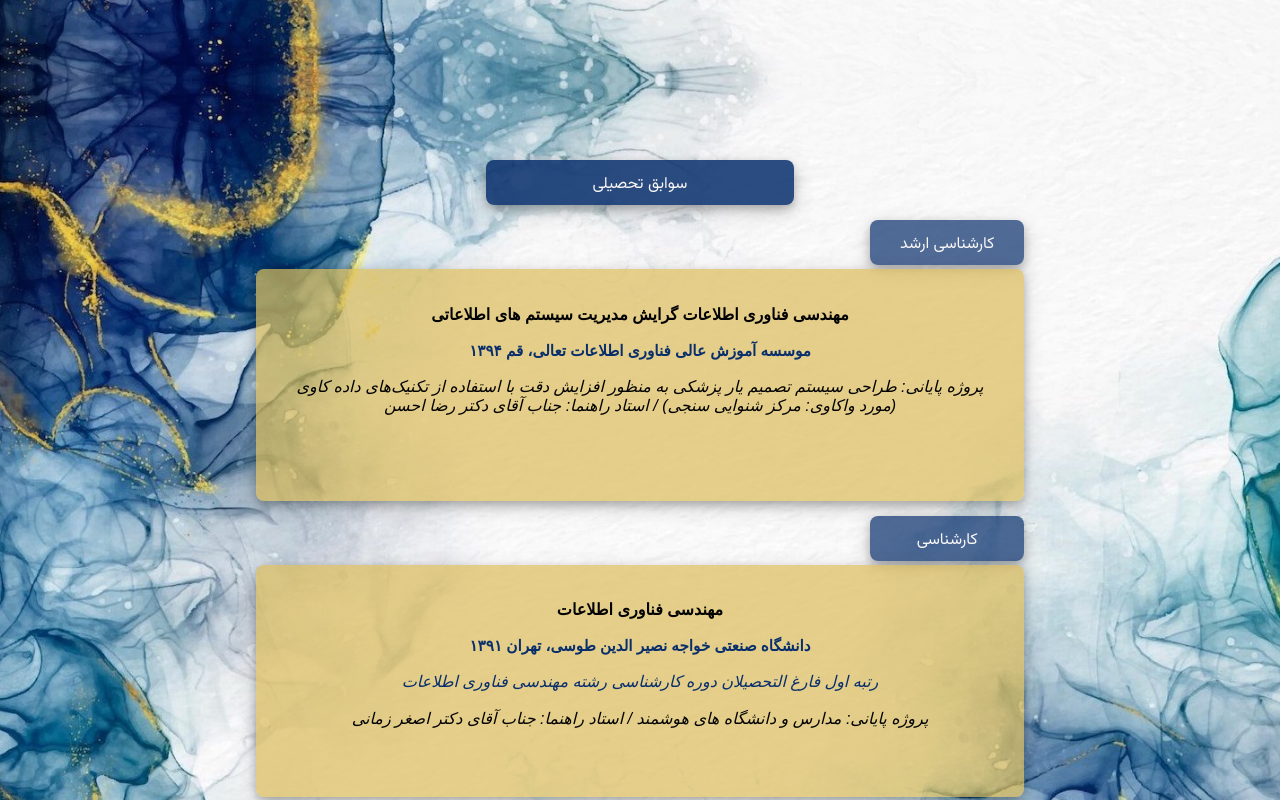
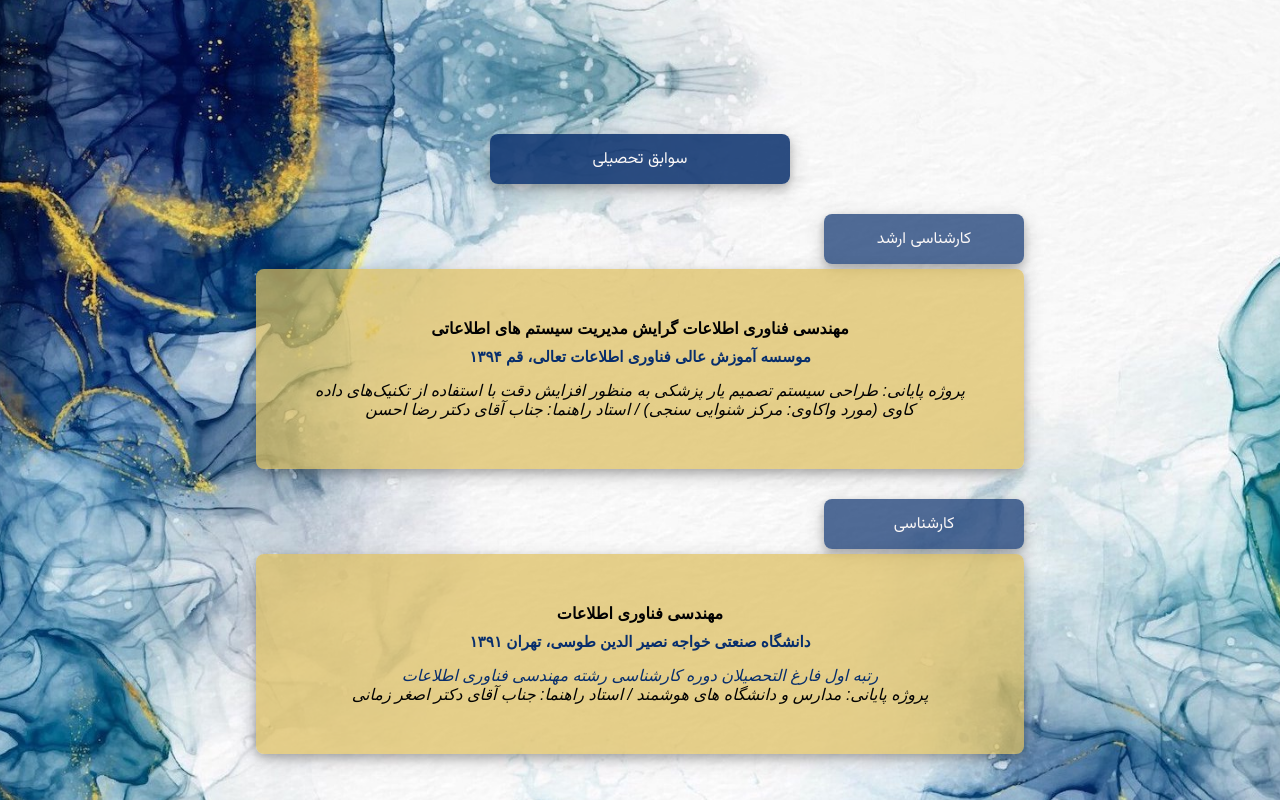
Before and after one commit to sasemanmanzar/Sara-Resume, a React (Create React App) app: page / in a window 1280 px wide. Shown: the part 720-1520 px from the top of the page. Built offline with nearby package versions, Linux system fonts and the light colour scheme.

Commit message:
page2 ok

```diff
--- a/src/Pages/One/One.js
+++ b/src/Pages/One/One.js
@@ -81,7 +81,7 @@ function One(){
 
     return(
         <div id='IdOne' className='one'>
-            {/* <div style={{color:"red"}}>{width} <br/> {height} <br/> old= <br/> {previousWidthValue.current} <br/> {previousHeightValue.current}</div>  */}
+            <div style={{color:"red"}}>{width} <br/> {height} <br/> old= <br/> {previousWidthValue.current} <br/> {previousHeightValue.current}</div>
 
             <div className='boxAll'>
               <div id="boxPicText" className='boxPicText'>
--- a/src/Pages/Two/Two.css
+++ b/src/Pages/Two/Two.css
@@ -18,100 +18,101 @@
 
 .boxPage2 {
     position: absolute;
+    display: grid;
+    align-content: center;
+    justify-items: center;
+    top:130%;
+    left: 50%;
+    transform: translate3d(-50%,-30%, 0);
+
     width: 60vw;
+
+    /* width: 60vw;
     height: 80vh;
     top: 110vh;
-    left: 20vw;
+    left: 20vw; */
+
     /* background-color: aqua; */
 }
 
 .smallBox1 {
-    /* position: absolute; */
     position: relative;
-    /* width: 30vw; */
-    /* height: 5vh; */
-    width: 40%;
-    height: 7%;
-    left: 30%;
-    /* margin-left: 10vw; */
+    display: grid;
+    align-content: center;
+    justify-items: center;
+    width: 300px;
+    height: 50px;
     background-color: rgba(8,46,108,0.85);
     box-shadow: 0 4px 8px 0 rgba(0, 0, 0, 0.2), 0 6px 20px 0 rgba(0, 0, 0, 0.19);
     border-radius: 8px;
+    color: #faf7f7;
 }
 
 .smallBox {
-    /* position: absolute; */
     position: relative;
-    /* width: 10vw;
-    height: 5vh; */
-    width: 20%;
-    height: 7%;
-    left: 80%;
-    /* top: 5%; */
+    display: grid;
+    align-content: center;
+    justify-items: center;
+    width: 200px;
+    height: 50px;
+    color: #faf7f7;
     background-color: rgba(8,46,108,0.7);
     box-shadow: 0 4px 8px 0 rgba(0, 0, 0, 0.2), 0 6px 20px 0 rgba(0, 0, 0, 0.19);
-    /* margin-left: 40vw; */
-    /* margin-top: 5vh; */
     border-radius: 8px;
-    margin-top: 2%;
-    margin-bottom: 0.5%;
+    /* margin-top: 2%; */
+    /* margin-bottom: 0.5%; */
+    margin-top: 30px;
+    margin-bottom: 5px;
+    left: 50%;
+    transform: translate3d(-50%,0, 0);
 }
 
 .box {
-    /* position: absolute; */
     position: relative;
+    display: grid;
+    align-content: center;
+    justify-items: center;
     overflow: scroll;
     background-color: rgba(220, 189, 90, 0.7);
     box-shadow: 0 4px 8px 0 rgba(0, 0, 0, 0.2), 0 6px 20px 0 rgba(0, 0, 0, 0.19);
-    /* width: 50vw; */
-    /* height: 20vh; */
-    /* margin-left: 25vw; */
-    /* margin-top: 1vh; */
     border-radius: 8px;
-    padding: 20px 0 20px 0;
     width: 100%;
-    height: 30%;
-    /* top: 6%; */
+    height: 200px;
+    text-align: center;
+    color: #020202;
+    font: 1em sans-serif;
+    margin-top: auto;
 }
 
-/* .top1 {margin-top: 15vh;}
-.top2 {margin-top: 25vh;}
-.top3 {margin-top: 31vh;}
-.top4 {margin-top: 61vh;}
-.top5 {margin-top: 67vh;} */
 
-.smallBox1 p ,
+
+/* .smallBox1 p ,
 .smallBox p {
     text-align: center;
     color: #faf7f7;
     margin-top: auto;
     padding-top: 12px;
+} */
 
-    /* position: relative;
-    color: aliceblue;
-    display: grid;
-    align-content: center;
-    justify-items: center; */
-}
-
-.box p {
-    /* text-align: right; */
+/* .box p {
     text-align: center;
     color: #020202;
     font: 1em sans-serif;
     margin-top: auto;
     padding: 1px 20px 1px 20px;
-}
+} */
 
 #subject{
-    padding-top: 15px;
     font-weight: bold;
+    padding-bottom: 10px;
+    /* padding-top: 40px; */
 }
 
 #university{
     color: rgb(8,46,108);
     font: 0.95em sans-serif;
     font-weight: bold;
+    padding-bottom: 15px;
 }
 
 #prise{
@@ -121,10 +122,22 @@
 
 #project{
     font-style: italic;
+    padding: 0 50px;
     /* color: rgb(8,46,108); */
 }
 
-@media screen and (max-width: 800px){
+@media screen and (max-width: 720px){
+    .boxPage2 {
+        width: 80vw;
+        transition: all 4s;
+    }
+  }
+  @media screen and (min-width: 720px){
+    .boxPage2{transition: all 4s;}
+  }
+
+
+/* @media screen and (max-width: 800px){
     .boxPage2 {
         width: 80vw;
         left: 10vw;
@@ -168,4 +181,4 @@
   }
   @media screen and (min-width: 450px){
     .boxPage2{transition: all 4s;}
-  }
+  } */
--- a/src/Pages/Two/Two.js
+++ b/src/Pages/Two/Two.js
@@ -23,23 +23,25 @@ function Two(){
         <div id='IdTwo' className='two'>
             {/* <div style={{color:"red"}}>{width} <br/> {height} </div> */}
             <div className='boxPage2'>
-            <div className='smallBox1'><p>سوابق تحصیلی</p></div>
-            <div className='smallBox'><p>کارشناسی ارشد</p></div>
+            <div className='smallBox1'><div>سوابق تحصیلی</div></div>
+            <div className='smallBox'><div>کارشناسی ارشد</div></div>
             <div className='box'>
-                <p>
-                    <p id='subject'>مهندسی فناوری اطلاعات گرایش مدیریت سیستم های اطلاعاتی</p>
-                    <p id='university'>موسسه آموزش عالی فناوری اطلاعات تعالی، قم ۱۳۹۴</p>
+                <div>
+                    <div id='subject'>مهندسی فناوری اطلاعات گرایش مدیریت سیستم های اطلاعاتی</div>
+                    <div id='university'>موسسه آموزش عالی فناوری اطلاعات تعالی، قم ۱۳۹۴</div>
                     {/* <p id='project'>پروژه پایانی: طراحی سیستم تصمیم یار پزشکی به منظور افزایش دقت با استفاده از تکنیک‌های داده کاوی - مورد واکاوی: مرکز شنوایی سنجی</p>
                     <p>استاد راهنما: جناب آقای دکتر رضا احسن</p> */}
-                    <p id='project'>پروژه پایانی: طراحی سیستم تصمیم یار پزشکی به منظور افزایش دقت با استفاده از تکنیک‌های داده کاوی (مورد واکاوی: مرکز شنوایی سنجی) / استاد راهنما: جناب آقای دکتر رضا احسن</p>
-                </p>
+                    <div id='project'>پروژه پایانی: طراحی سیستم تصمیم یار پزشکی به منظور افزایش دقت با استفاده از تکنیک‌های داده کاوی (مورد واکاوی: مرکز شنوایی سنجی) / استاد راهنما: جناب آقای دکتر رضا احسن</div>
+                </div>
             </div>
-            <div className='smallBox'><p>کارشناسی</p></div>
+            <div className='smallBox'><div>کارشناسی</div></div>
             <div className='box'>
-                    <p id='subject'>مهندسی فناوری اطلاعات</p>
-                    <p id='university'>دانشگاه صنعتی خواجه نصیر الدین طوسی، تهران ۱۳۹۱</p>
-                    <p id='prise'>رتبه اول فارغ التحصیلان دوره کارشناسی رشته مهندسی فناوری اطلاعات</p>
-                    <p id='project'>پروژه پایانی: مدارس و دانشگاه های هوشمند / استاد راهنما: جناب آقای دکتر اصغر زمانی</p>
+                <div>
+                    <div id='subject'>مهندسی فناوری اطلاعات</div>
+                    <div id='university'>دانشگاه صنعتی خواجه نصیر الدین طوسی، تهران ۱۳۹۱</div>
+                    <div id='prise'>رتبه اول فارغ التحصیلان دوره کارشناسی رشته مهندسی فناوری اطلاعات</div>
+                    <div id='project'>پروژه پایانی: مدارس و دانشگاه های هوشمند / استاد راهنما: جناب آقای دکتر اصغر زمانی</div>
+                </div>
             </div>
             </div>
         </div>
```
